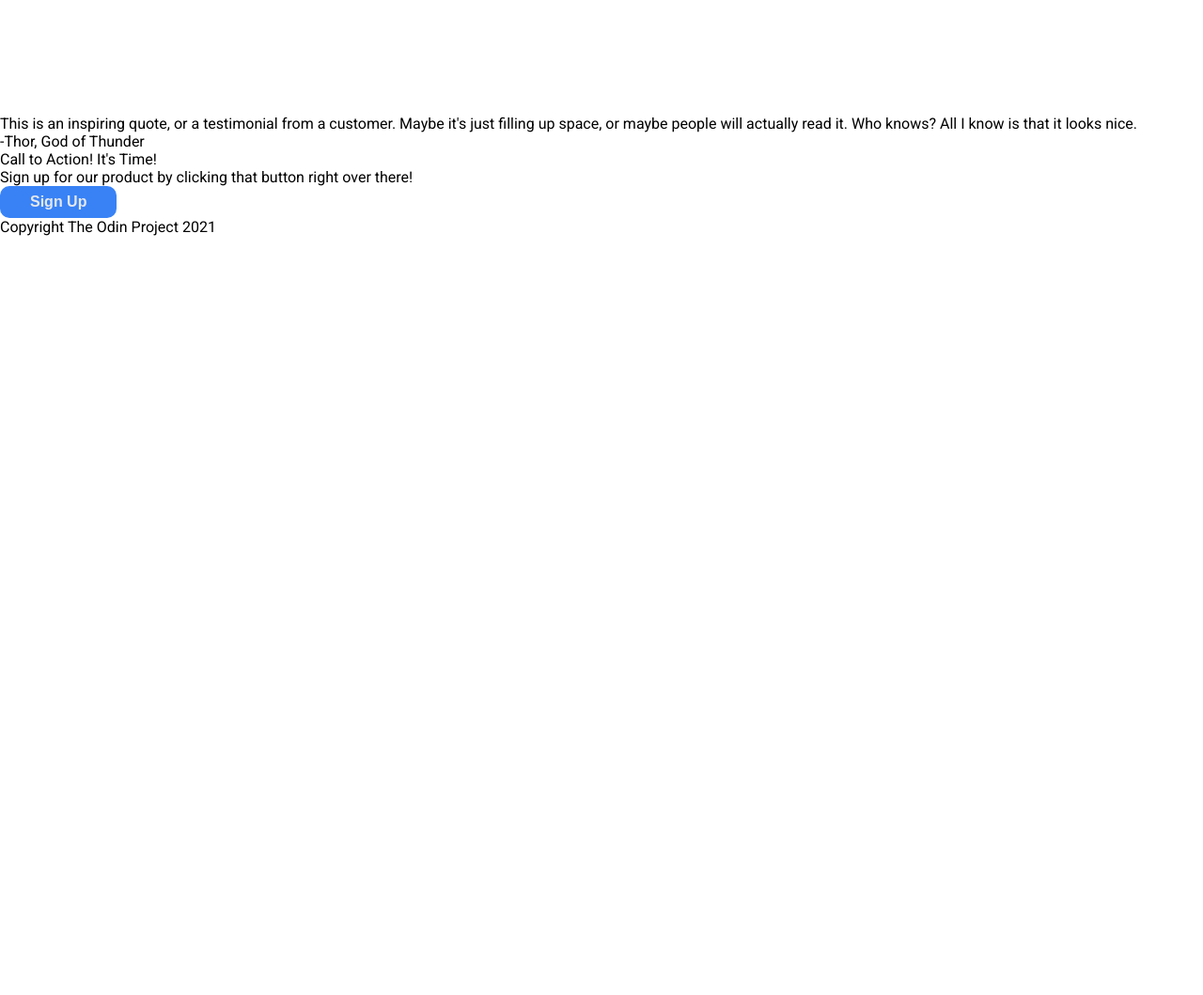
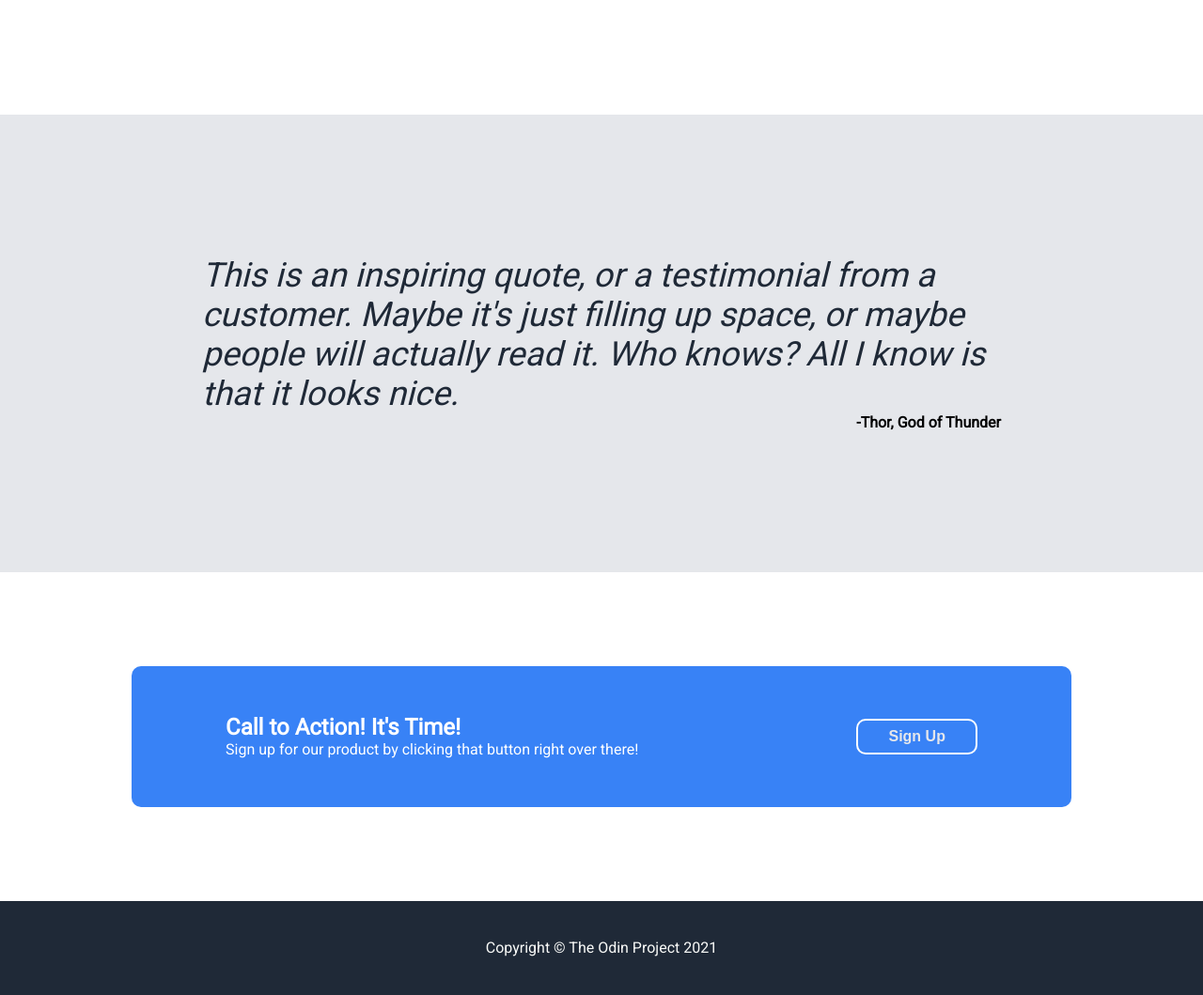
Before and after one commit to FGalindo1026/landing-page, a plain HTML site: page index.html in a window 1280 px wide. Shown: the part 952-2011 px from the top of the page at 94% size. Before the commit the page ends 1203 px from the top, so only its background shows below. Drawn offline with Linux system fonts and the light colour scheme.

Commit message:
Landing Page complete

```diff
--- a/index.html
+++ b/index.html
@@ -54,20 +54,24 @@
     </div>
 
     <div class="box3">
-        <div>This is an inspiring quote, or a testimonial from a customer. Maybe it's just filling up
+        <div class="quotebox">
+            <div class="quote">This is an inspiring quote, or a testimonial from a customer. Maybe it's just filling up
                 space, or maybe people will actually read it. Who knows? All I know is that it looks nice.
             </div>
-        <div>-Thor, God of Thunder</div>
+            <div class="sig">-Thor, God of Thunder</div>
+        </div>
     </div>
 
     <div class="box4">
+        <div class="actionbox">
             <div class="info3">
-            <div>Call to Action! It's Time!</div>
+                <div class="action">Call to Action! It's Time!</div>
                 <div>Sign up for our product by clicking that button right over there!</div>
             </div>
             <div><button class="button2" type="button">Sign Up</button></div>
         </div>
+    </div>
 
-    <div class="footer">Copyright The Odin Project 2021</div>
+    <div class="footer">Copyright &copy; The Odin Project 2021</div>
 </body>
 </html>
--- a/style.css
+++ b/style.css
@@ -99,3 +99,71 @@ a {
     display: flex;
     justify-content: center;
 }
+
+.box3 {
+    background-color: #e5e7eb;
+    display: flex;
+    justify-content: center;
+    align-items: center;
+}
+
+.quotebox {
+    display: flex;
+    flex-direction: column;
+    justify-content: center;
+    align-items: center;
+    width: 850px;
+    padding: 150px;
+}
+
+.quote {
+    font-size: 36px;
+    font-style: italic;
+    font-weight: lighter;
+    color: #1f2937;
+}
+
+.sig {
+    font-weight: bolder;
+    align-self: flex-end;
+}
+
+.box4 {
+    display: flex;
+    justify-content: center;
+    align-items: center;
+    height: 350px;
+}
+
+.actionbox {
+    display: flex;
+    justify-content: space-around;
+    align-items: center;
+    gap: 32px;
+    background-color: #3882f6;
+    height: 150px;
+    width: 1000px;
+    border-radius: 10px;
+}
+
+.info3 {
+    color: white;
+}
+
+.action {
+    font-size: 24px;
+    font-weight: bold;
+}
+
+.button2 {
+    border: 2px solid white;
+}
+
+.footer {
+    display: flex;
+    justify-content: center;
+    align-items: center;
+    background-color:#1f2937;
+    color: #f9faf8;
+    height: 100px;
+}
```
Lines whose indentation alone changed are shown as unchanged.
